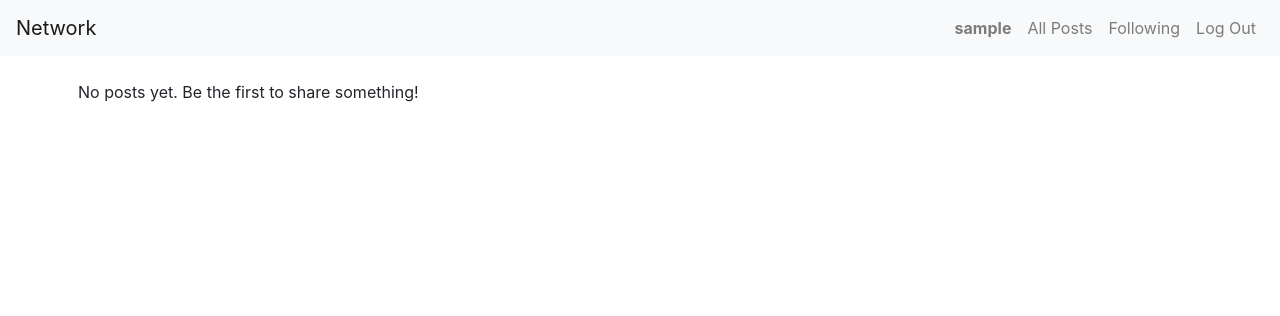
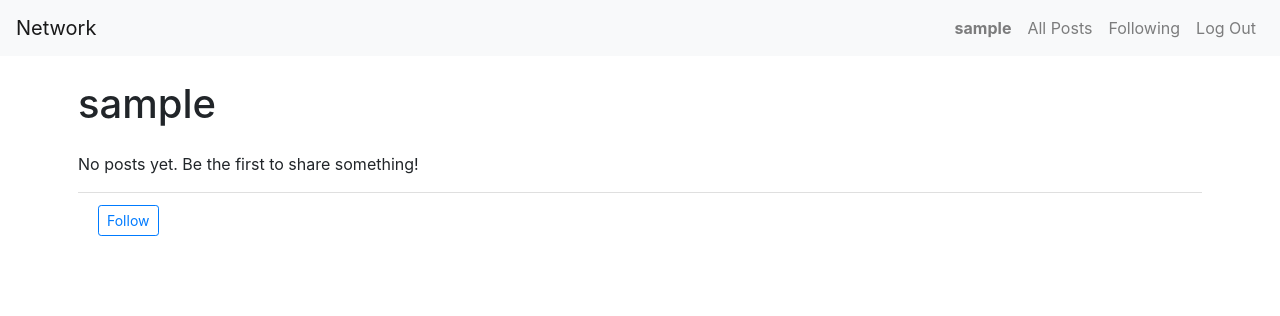
Before and after one commit to saidbaraou/network, a Django app: template network/templates/network/profile-page.html in a window 1280 px wide. Shown: the top 316 px of the page. Run offline with Django 3.2, Linux system fonts and the light colour scheme; the template is opened without the code that fills it: values that come from a table or form of the project are taken from there, others are empty; the visitor is signed in with stand-in values (Sample User, id 1); data comes from the database, SQL or seed files in the repository; some libraries are stand-ins or nearby versions.

Commit message:
Add profile page, set the current username as the title and add a follow button

```diff
--- a/network/templates/network/profile-page.html
+++ b/network/templates/network/profile-page.html
@@ -8,9 +8,9 @@
 
 
 <div class="container mt-4 px-2">
+  <h1 class="mb-4">{{ profile_user.username }}</h1>
 
   {% for post in posts %}
-
   <h2 class="mt-5">{{ post.author.username }} Posts</h2>
 
 
@@ -31,8 +31,17 @@
   </div>
   {% empty %}
   <p>No posts yet. Be the first to share something!</p>
+
   {% endfor %}
+
+
+  <div class="card-footer bg-transparent">
+    <button class="btn btn-sm btn-outline-primary">Follow</button>
+  </div>
+
 </div>
+
+
 
 </div>
 
--- a/network/views.py
+++ b/network/views.py
@@ -81,9 +81,9 @@ def post_view(request):
     return redirect(reverse("index"))
 
 def profile_view(request, username):
-    username = get_object_or_404(User, username=username)
+    profile_user = get_object_or_404(User, username=username)
     posts = Post.objects.filter(author=request.user).order_by("-timestamp")
     return render(request, "network/profile-page.html", {
-        "username": username,
+        "profile_user": profile_user,
         "posts": posts
     })
```
